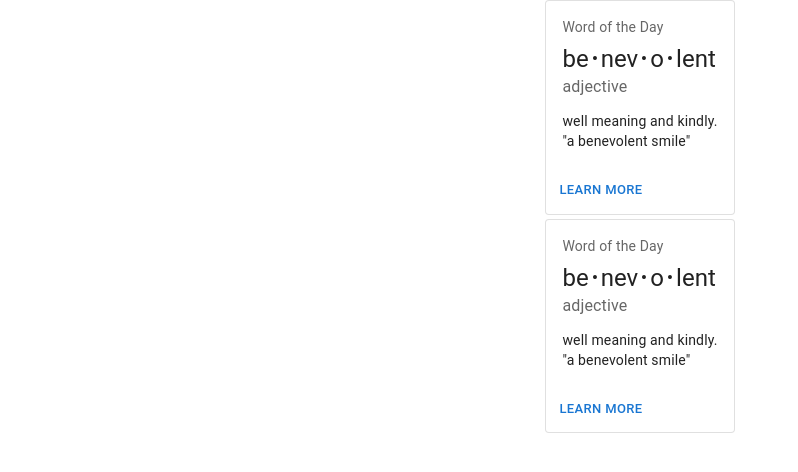
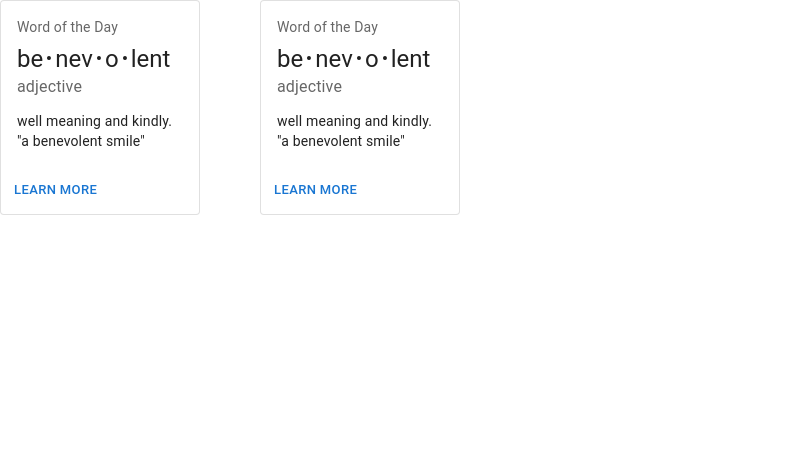
Before and after one commit to AirinB/giftzen, a React (Create React App) app: page / in a window 1280 px wide. Shown: the top 472 px of the page, without its empty margins (0-798 px from the left). Built offline with nearby package versions, Linux system fonts and the light colour scheme.

Commit message:
fix alignment of cards

```diff
--- a/src/App.css
+++ b/src/App.css
@@ -1,3 +1,10 @@
+.App {
+  display: grid;
+  grid-template-columns: repeat(auto-fill, minmax(200px, 1fr));
+  grid-gap: 20px;
+  align-items: stretch;
+}
+
 
 .App-logo {
   height: 40vmin;
--- a/src/App.js
+++ b/src/App.js
@@ -5,8 +5,7 @@
 
 function App() {
   return (
-    <div className="App" style={{ display: 'grid', justifyContent: 'center', contextAlign: 'center', gap: '4px',
-        gridoutFlow: 'column'}}>
+    <div className="App">
      <BasicCard/>
      <BasicCard/>
     </div>
```
